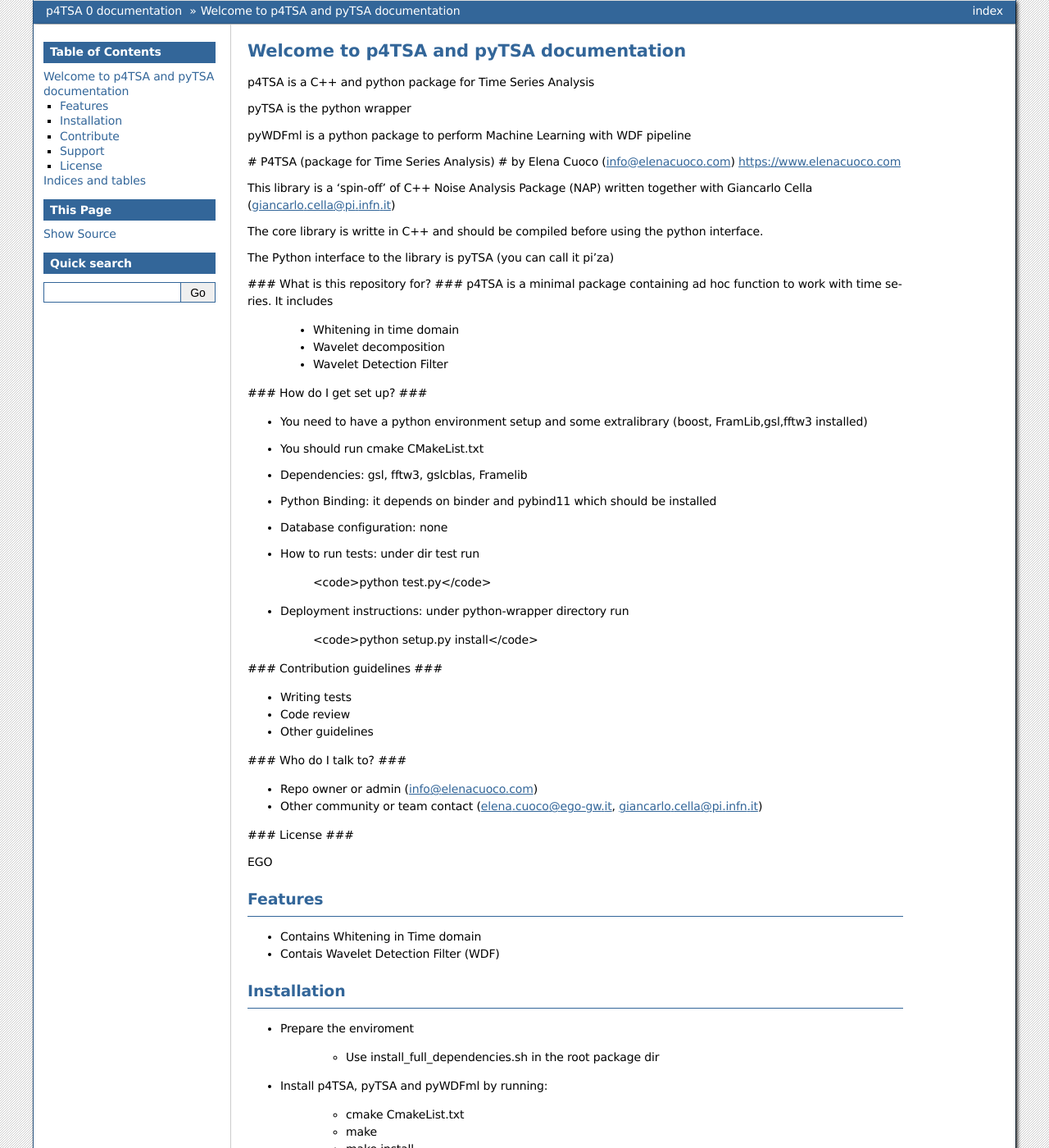
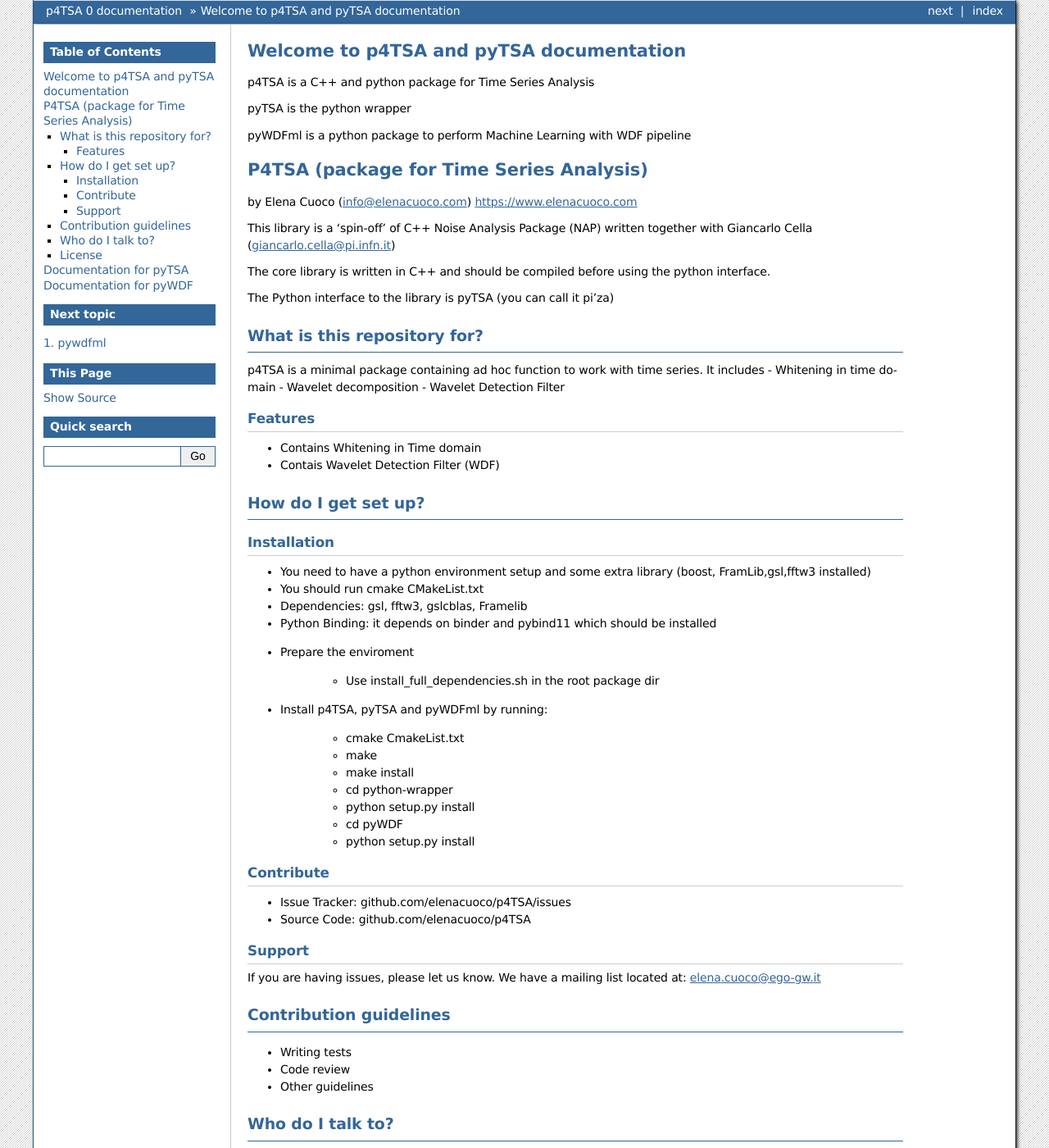
Before and after one commit to elenacuoco/p4TSA, a Sphinx documentation site: the page built from docs/index.rst, in a window 1280 px wide and 1400 px high. Shown: the whole window at 82% size. Built offline with Sphinx 7.4.7, drawn with Linux system fonts in a browser that asks for light colours; some of the changed text lies outside the part shown.

```diff
--- a/CMakeLists.txt
+++ b/CMakeLists.txt
@@ -62,8 +62,8 @@ set(SOURCE_FILES
         src/WindowFactory.cpp)
 include_directories(include include/eternity $ENV{ENV_ROOT}/include $ENV{ENV_ROOT}/include/gsl $ENV{ENV_ROOT}/include/boost)
 
+
 link_directories($ENV{ENV_ROOT}/lib)
-
 link_libraries(gsl fftw3  gslcblas Frame)
 add_library(p4TSA SHARED ${SOURCE_FILES})
 install (TARGETS p4TSA DESTINATION $ENV{ENV_ROOT}/lib)
--- a/README.rst
+++ b/README.rst
@@ -1,16 +1,21 @@
-.. highlight:: rst
+P4TSA (package for Time Series Analysis)
+========================================
 
-============================
-reStructuredText with Sphinx
-============================
+by Elena Cuoco (info@elenacuoco.com) https://www.elenacuoco.com
 
------------------
-Setting up p4TSA and pyTSA
------------------
-^^^^^^^^^
-Linux
-^^^^^^^^^
- Contents:
+This library is a 'spin-off' of C++ Noise Analysis Package (NAP) written
+together with Giancarlo Cella (giancarlo.cella@pi.infn.it)
 
-     .. toctree::
-       :maxdepth: 2
+The core library is written in C++ and should be compiled before using
+the python interface.
+
+The Python interface to the library is pyTSA (you can call it pi'za)
+
+What is this repository for?
+~~~~~~~~~~~~~~~~~~~~~~~~~~~~
+
+p4TSA is a minimal package containing ad hoc function to work with time
+series. It includes
+- Whitening in time domain
+- Wavelet decomposition
+- Wavelet Detection Filter
--- a/docs/index.rst
+++ b/docs/index.rst
@@ -13,15 +13,27 @@ pyTSA is the python wrapper
 
 pyWDFml is a python package to perform Machine Learning with WDF pipeline
 
-.. include:: ../README.md
+.. include:: ../README.rst
 Features
 --------
 
 - Contains Whitening in Time domain
 - Contais Wavelet Detection Filter (WDF)
 
+How do I get set up?
+~~~~~~~~~~~~~~~~~~~~
+
 Installation
 ------------
+
+-  You need to have a python environment setup and some extra library
+   (boost, FramLib,gsl,fftw3 installed)
+-  You should run cmake CMakeList.txt
+-  Dependencies: gsl, fftw3, gslcblas, Framelib
+-  Python Binding: it depends on binder and pybind11 which should be
+   installed
+
+
 * Prepare the enviroment
 
     - Use install_full_dependencies.sh in the root package dir
@@ -49,14 +61,42 @@ Support
 If you are having issues, please let us know.
 We have a mailing list located at: elena.cuoco@ego-gw.it
 
+Contribution guidelines
+~~~~~~~~~~~~~~~~~~~~~~~
+
+-  Writing tests
+-  Code review
+-  Other guidelines
+
+Who do I talk to?
+~~~~~~~~~~~~~~~~~
+
+-  Repo owner or admin (info@elenacuoco.com)
+-  Other community or team contact (elena.cuoco@ego-gw.it,
+   giancarlo.cella@pi.infn.it)
+
 License
--------
+~~~~~~~
 
 EGO
 
+Documentation for pyTSA
+=======================
 
 .. toctree::
-:maxdepth: 2
+        :maxdepth: 2
+        :numbered:
+        :titlesonly:
+        :glob:
+        :hidden:
+         pyTSA.rst
+
+
+Documentation for pyWDF
+=======================
+
+.. toctree::
+        :maxdepth: 2
         :numbered:
         :titlesonly:
         :glob:
@@ -69,7 +109,7 @@ EGO
 
 
 Indices and tables
-==================
+------------------
 
 * :ref:`genindex`
 * :ref:`modindex`
```
Also changed, not shown: .travis.yml, 5 other files.
